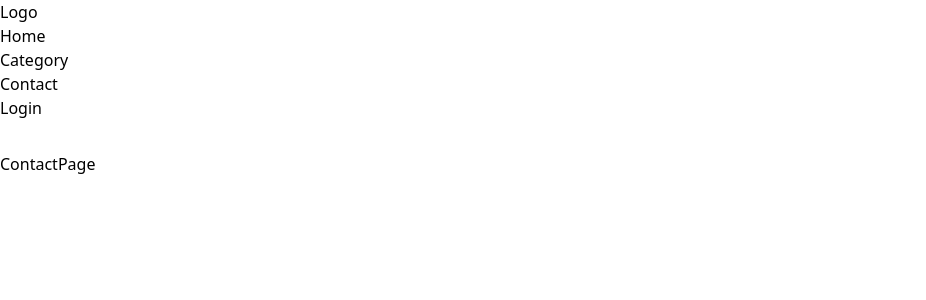
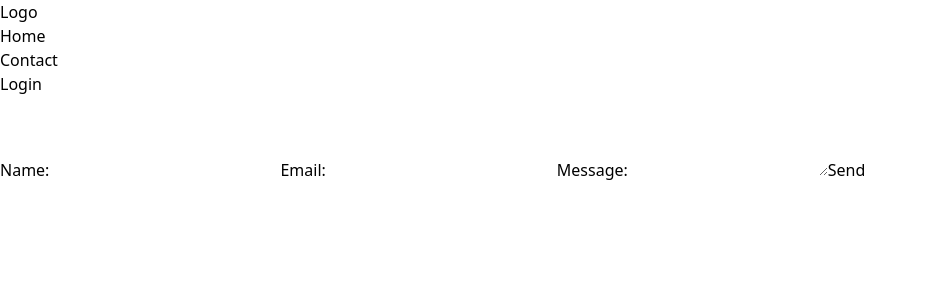
Before and after one commit to lottiger/eCommerce, a React (Vite) app: page /contact in a window 1280 px wide. Shown: the top 300 px of the page, without its empty margins (0-926 px from the left). Built offline with nearby package versions, Linux system fonts and the light colour scheme.

Commit message:
add contactform

```diff
--- a/src/app/private/PrivatePage.jsx
+++ b/src/app/private/PrivatePage.jsx
@@ -1,5 +1,6 @@
 import React, {useState, useEffect} from 'react'
 import { useAuth } from '../../context/AuthContext'
+import { Link } from 'react-router-dom'
 
 function PrivatePage() {
   const {token} = useAuth()
@@ -42,9 +43,10 @@ const fetchOrder = async () => {
   }
 }
 
-
   return (
     <div>
+      <p>Hello Dear Member</p>
+      <Link to='/'>Lets go shopping right away!</Link>
       <h2>Orderhistorik</h2>
       <button onClick={fetchOrders}>Get order history</button>
       <input value={orderId} onChange={e => setOrderId(e.target.value)} placeholder="Order ID" />
--- a/src/app/public/ContactPage.jsx
+++ b/src/app/public/ContactPage.jsx
@@ -1,8 +1,14 @@
 import React from 'react'
+import { ContactForm } from '../../components/ContactForm'
+import { Card } from '../../components/FormCard'
 
 function ContactPage() {
   return (
-    <div>ContactPage</div>
+    <div>
+      <Card>
+      <ContactForm />
+      </Card>
+    </div>
   )
 }
 
--- /dev/null
+++ b/src/components/ContactForm.jsx
@@ -0,0 +1,65 @@
+import React, { useState } from 'react'
+
+export const ContactForm = () => {
+   const [formData, setFormdata] = useState({
+        name: '',
+        email: '',
+        message: ''
+    })
+
+   const handleChange = (e) => {
+    setFormdata({
+        ...formData,
+        [e.target.name]: e.target.value,
+    })
+   }
+
+   const handleSubmit = async (e) => {
+    e.preventDefault()
+    console.log(formData)
+
+    try{
+        const response = await fetch('https://js2-ecommerce-api.vercel.app/api/messages', {
+            method : 'POST',
+            headers: {
+                'Content-Type': 'application/json',
+            },
+            body: JSON.stringify(formData),
+        })
+        if (!response.ok) {
+            throw new Error('Something went wrong')
+        }
+        const data = await response.json()
+        console.log(data)
+
+        alert('Message sent')
+        setFormdata({
+            name: '',
+            email: '',
+            message: ''
+        })
+    } catch (error){
+        console.error('Failed to send message', error)
+        alert('Failed to send message')
+    }
+   }
+  return (
+    <div className='bg-blue-200'>
+         <form className='flex flex-col' onSubmit={handleSubmit}>
+      <label>
+        Name:
+        <input type="text" name="name" value={formData.name} onChange={handleChange} required />
+      </label>
+      <label>
+        Email:
+        <input type="email" name="email" value={formData.email} onChange={handleChange} required />
+      </label>
+      <label>
+        Message:
+        <textarea name="message" value={formData.message} onChange={handleChange} required />
+      </label>
+      <button type="submit">Send</button>
+    </form>
+    </div>
+  )
+  }
--- a/src/components/LoginForm.jsx
+++ b/src/components/LoginForm.jsx
@@ -23,7 +23,7 @@ export const LoginForm = () => {
         setError (error)
         console.log(error)
       }
-        if (success) {
+       else if (success) {
             setSuccess(success)
             navigate ('/private')
         }
--- a/src/components/Navbar.jsx
+++ b/src/components/Navbar.jsx
@@ -1,21 +1,46 @@
-// import React from 'react'
-import { NavLink, Link } from 'react-router-dom'
+import React, { useContext } from 'react';
+import { NavLink, Link } from 'react-router-dom';
 import { TiShoppingCart } from "react-icons/ti";
+import { AuthContext } from '../context/AuthContext'; // Uppdaterad import-sats
 
 export const Navbar = () => {
+  const { token, logout } = useContext(AuthContext); // Använd AuthContext
+
   return (
     <nav className='bg-blue-500 flex justify-between p-8'>
-        <Link to = '/'><h1> Logo </h1></Link>
-        <ul className='flex gap-4'>
-            <li><NavLink to= '/' className=''> Home </NavLink></li>
-            {/* <li><NavLink to= "product/:id" className=''> produktdetalj </NavLink></li> */}
-            <li className=''>Category</li>
-            <li> <NavLink to= '/contact'className=''>Contact</NavLink></li>
-            <li> <NavLink to= '/auth/login' className=''>Login</NavLink></li>
+      <Link to = '/'><h1> Logo </h1></Link>
+      <ul className='flex gap-4'>
+        <li><NavLink to= '/' className=''> Home </NavLink></li>
+        <li><NavLink to= '/contact' className=''>Contact</NavLink></li>
+        {token ? (
+          <li onClick={logout}><NavLink to= '/' className=''>Logout</NavLink></li>
+        ) : (
+          <li><NavLink to= '/auth/login' className=''>Login</NavLink></li>
+        )}
+        <li><NavLink to= '/cart'><TiShoppingCart color='white' size={32} /></NavLink></li>
+      </ul>
+    </nav>
+  );
+};
 
-            <li> <NavLink to= '/cart'><TiShoppingCart color='white' size={32} /></NavLink></li>
-        </ul>
+// import React from 'react'
+// import { NavLink, Link } from 'react-router-dom'
+// import { TiShoppingCart } from "react-icons/ti";
 
-    </nav>
-  )
-}
+// export const Navbar = () => {
+//   return (
+//     <nav className='bg-blue-500 flex justify-between p-8'>
+//         <Link to = '/'><h1> Logo </h1></Link>
+//         <ul className='flex gap-4'>
+//             <li><NavLink to= '/' className=''> Home </NavLink></li>
+//             {/* <li><NavLink to= "product/:id" className=''> produktdetalj </NavLink></li> */}
+//             {/* <li className=''>Category</li> */}
+//             <li> <NavLink to= '/contact'className=''>Contact</NavLink></li>
+//             <li> <NavLink to= '/auth/login' className=''>Login</NavLink></li>
+
+//             <li> <NavLink to= '/cart'><TiShoppingCart color='white' size={32} /></NavLink></li>
+//         </ul>
+
+//     </nav>
+//   )
+// }
--- a/src/components/Products.jsx
+++ b/src/components/Products.jsx
@@ -1,50 +1,60 @@
-
 import React, { useState, useEffect } from 'react'
 import { Link } from 'react-router-dom'
 
 export const Products = () => {
   const [products, setProducts] = useState([])
-
+  const [selectedCategory, setSelectedCategory] = useState('All products')
 
   useEffect(() => {
-    const fetchProducts = async () =>{
-        try{
-        const response = await fetch ('https://js2-ecommerce-api.vercel.app/api/products')
+    const fetchProducts = async () => {
+      try {
+        const response = await fetch('https://js2-ecommerce-api.vercel.app/api/products')
         if (!response.ok) {
           throw new Error('Something went wrong')
         }
         const data = await response.json()
         setProducts(data)
+      } catch (error) {
+        console.error('Failed to fetch products:', error)
       }
-        catch (error) {
-            console.error ("Faild to fetch products:", error)
-        }
-    }
+    };
 
     fetchProducts()
-    }, [])
+  }, []);
 
   const categoryColors = {
     'dammsugare': 'bg-red-200',
     'mobiltelefoner': 'bg-blue-200',
     'laptop': 'bg-green-200',
     'TV': 'bg-green-200',
-      };
+  }
 
+  const categories = ['All products', ...new Set(products.map((product) => product.category))]
+
+  const filteredProducts = selectedCategory === 'All products'
+    ? products
+    : products.filter((product) => product.category === selectedCategory)
 
   return (
+    <div>
+    <div>
+<select value={selectedCategory} onChange={(e) => setSelectedCategory(e.target.value)}>
+        {categories.map((category, index) => (
+          <option key={index} value={category}>
+            {category}
+          </option>
+        ))}
+      </select>
 
+    </div>
     <div className='flex flex-wrap justify-center m-7'>
-        {
-            products.map(product =>(
+
+      {filteredProducts.map((product) => (
         <Link to={`/product/${product._id}`} key={product._id}>
-                <div className='h-80 w-64 border rounded-md m-2 p-2 flex  flex-col justify-between cursor-pointer hover:bg-gray-100'
-                 key={product._id}>
+          <div className='h-80 w-64 border rounded-md m-2 p-2 flex flex-col justify-between cursor-pointer hover:bg-gray-100'>
             <img className='' src={product.images[0]} alt={product.name} />
             <h3 className='font-bold'>{product.name}</h3>
             <p className='mt-2'>{product.price} kr</p>
-
-
             <div className='mt-2 flex items-center'>
               <div className={`w-1 h-4 mr-1 ${categoryColors[product.category]}`}></div>
               <p className='text-xs'>{product.category.toUpperCase()}</p>
@@ -52,6 +62,65 @@ export const Products = () => {
           </div>
         </Link>
       ))}
+    </div>
+    </div>
+  )
+}
 
-    </div>
-    )}
+
+// import React, { useState, useEffect } from 'react'
+// import { Link } from 'react-router-dom'
+
+// export const Products = () => {
+//    const [products, setProducts] = useState([])
+
+
+//    useEffect(() => {
+//     const fetchProducts = async () =>{
+//         try{
+//         const response = await fetch ('https://js2-ecommerce-api.vercel.app/api/products')
+//         if (!response.ok) {
+//             throw new Error('Something went wrong')
+//         }
+//         const data = await response.json()
+//         setProducts(data)
+//         }
+//         catch (error) {
+//             console.error ("Faild to fetch products:", error)
+//         }
+//     }
+
+//     fetchProducts()
+//     }, [])
+
+//     const categoryColors = {
+//         'dammsugare': 'bg-red-200',
+//         'mobiltelefoner': 'bg-blue-200',
+//         'laptop': 'bg-green-200',
+//         'TV': 'bg-green-200',
+//       };
+
+
+//   return (
+
+//    <div className='flex flex-wrap justify-center m-7'>
+//         {
+//             products.map(product =>(
+//                 <Link to={`/product/${product._id}`} key={product._id}>
+//                 <div className='h-80 w-64 border rounded-md m-2 p-2 flex  flex-col justify-between cursor-pointer hover:bg-gray-100'
+//                  key={product._id}>
+//                     <img className='' src={product.images[0]} alt={product.name} />
+//                     <h3 className='font-bold'>{product.name}</h3>
+//                     <p className='mt-2'>{product.price} kr</p>
+
+
+//                 <div className='mt-2 flex items-center'>
+//                 <div className={`w-1 h-4 mr-1 ${categoryColors[product.category]}`}></div>
+//                 <p className='text-xs'>{product.category.toUpperCase()}</p>
+//           </div>
+//                 </div>
+//                 </Link>
+//             ))}
+
+//     </div>
+//     )}
--- a/src/components/RegisterForm.jsx
+++ b/src/components/RegisterForm.jsx
@@ -22,10 +22,10 @@ export const RegisterForm = () => {
       if(error) {
         setError (error)
         console.log(error)
-      }
-        if (success) {
+      } else if (success) {
             setSuccess(success)
-            // history.push('/auth/login')
+            // localStorage.setItem(firstname, values.firstname)
+
         }
     }
   })
--- a/src/context/AuthContext.jsx
+++ b/src/context/AuthContext.jsx
@@ -12,7 +12,7 @@ const AuthContextProvider = ({children}) => {
     }, [])
 
     useEffect(() => {
-        if(token) localStorage.setItem('accesstoken', token)
+        if(token) localStorage.setItem('token', token)
 
         }, [token])
 
@@ -62,6 +62,9 @@ const AuthContextProvider = ({children}) => {
         }
 
         setToken(data.token)
+
+
+
         return {success: 'User logged in'}
 
      } catch (error){
@@ -71,7 +74,7 @@ const AuthContextProvider = ({children}) => {
     }
 
     const logout = () => {
-        localStorage.removeItem('accesstoken')
+        localStorage.removeItem('token')
         setToken(null)
 
     }
```
Also changed, not shown: src/components/Category.jsx (added, +7 -0 lines). Lines whose indentation alone changed are shown as unchanged.
